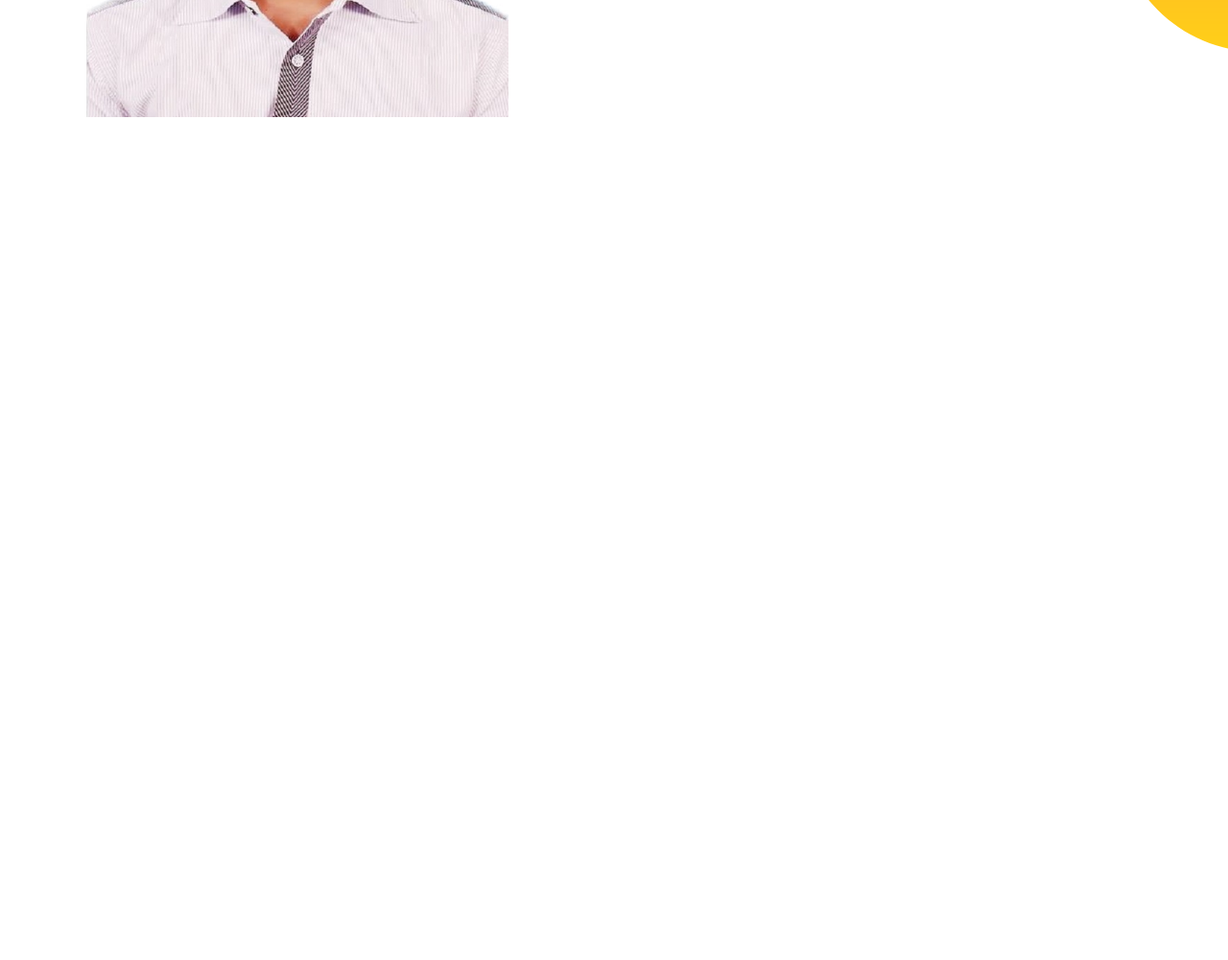
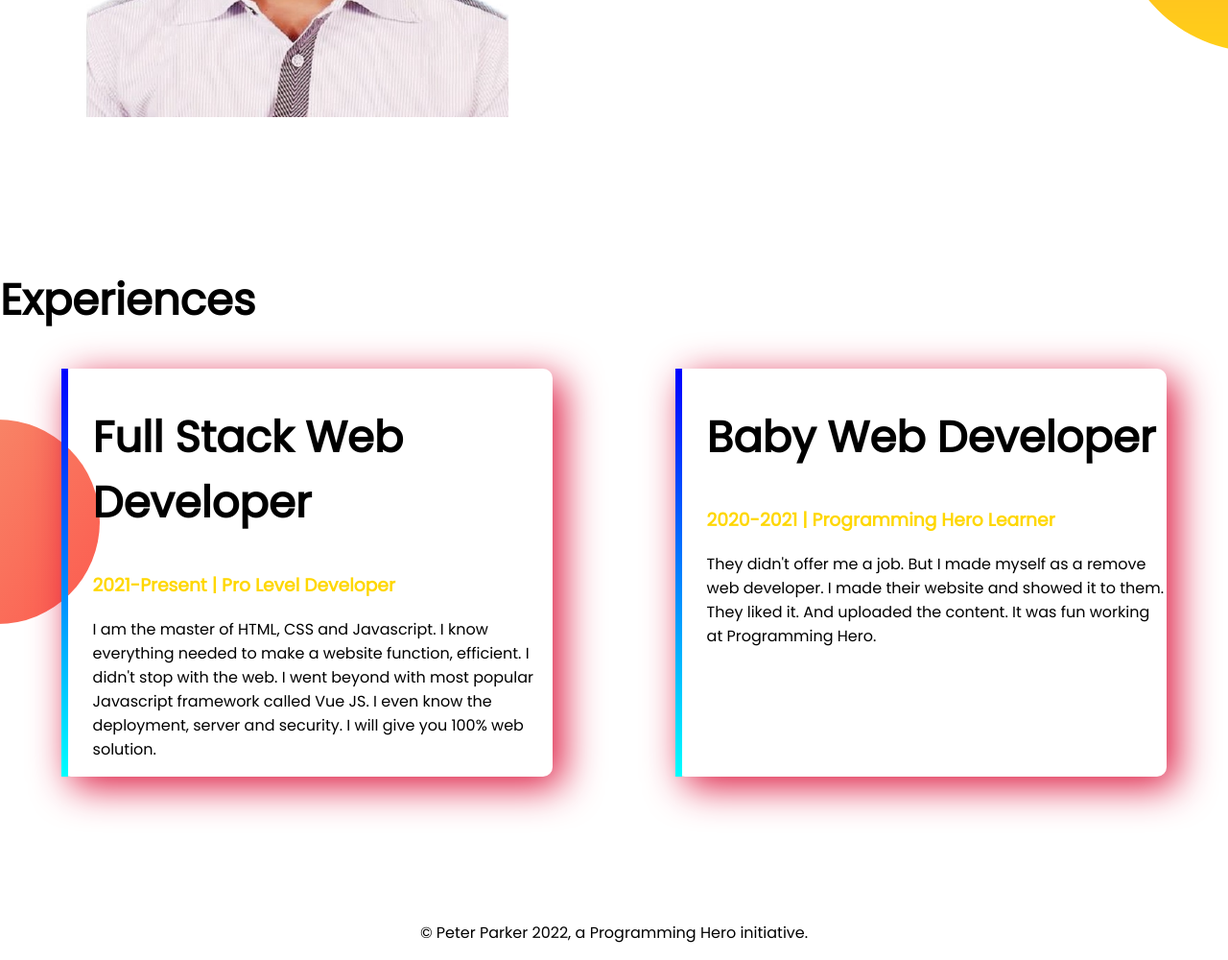
Before and after one commit to ImIqbal27/developer-portfolio, a plain HTML site: page index.html in a window 1280 px wide. Shown: the part 973-1973 px from the top of the page at 96% size. Before the commit the page ends 1252 px from the top, so only its background shows below. Drawn offline with Linux system fonts and the light colour scheme.

Commit message:
footer & experience added

```diff
--- a/index.html
+++ b/index.html
@@ -14,7 +14,7 @@
 
 <body>
 
-    <section class="top-banner">
+    <section class="top-banner flexible-container">
         <div class="half-width">
             <h1>Welcome To</h1>
             <h1> <span class="orange-color">Md Iqbal Hasan Rumons</span> World ! </h1>
@@ -33,7 +33,7 @@
         </div>
     </section>
 
-    <section class="dream-big">
+    <section class="dream-big flexible-container">
         <div class="half-width">
             <img  src="images/rumon.jpg" alt="    " >
         </div>
@@ -45,22 +45,27 @@
             <a class="link-button" target="_blank" href=""> Download My CV</a>
         </div>
 
+    </section>
 
-
-
-
-
-
-
-
-
-
-
-
-
-
+    <section class="experience-area">
+        <h1>Experiences </h1>
+        <div  class="flexible-container">
+            <div id="experience-dev" class="experience-aitem">
+                <h1>Full Stack Web Developer</h1>
+                <h3 class="orange-color">2021-Present | Pro Level Developer</h3>
+                <p>I am the master of HTML, CSS and Javascript. I know everything needed to make a website function, efficient. I didn't stop with the web. I went beyond with most popular Javascript framework called Vue JS. I even know the deployment, server and security. I will give you 100% web solution.</p>
+            </div>
+            <div id="web-dev-babay" class="experience-aitem">
+                <h1>Baby Web Developer</h1>
+                <h3 class="orange-color">2020-2021 | Programming Hero Learner</h3>
+                <p>They didn't offer me a job. But I made myself as a remove web developer. I made their website and showed it to them. They liked it. And uploaded the content. It was fun working at Programming Hero.</p>
+            </div>
+        </div>
 
     </section>
+    <footer>
+        <p>© Peter Parker 2022, a Programming Hero initiative.</p>
+    </footer>
 </body>
 
 </html>
--- a/style.css
+++ b/style.css
@@ -8,7 +8,7 @@ h1{
 .orange-color{
     color: gold;
 }
-section{
+.flexible-container{
     display: flex;
     margin-bottom: 150px;
 }
@@ -36,3 +36,32 @@ section{
     background-repeat: no-repeat;
     background-position: right;
 }
+.experience-area{
+    background-image: url(images/exp-bg.png);
+    background-repeat: no-repeat;
+    background-position: left;
+}
+.experience-aitem{
+    width: 40% ;
+    margin-left: 5%;
+    margin-right: 5% ;
+    padding-left: 2% ;
+    border-radius: 10px ;
+    box-shadow: 10px 10px 40px  crimson;
+
+}
+#web-dev-babay{
+    border-left: 7px solid;
+    border-image: linear-gradient(blue, cyan);
+    border-image-slice: 1;
+
+}
+#experience-dev{
+    border-left: 7px solid;
+    border-image: linear-gradient(blue, cyan);
+    border-image-slice: 1;
+
+}
+footer p{
+    text-align: center;
+}
```
